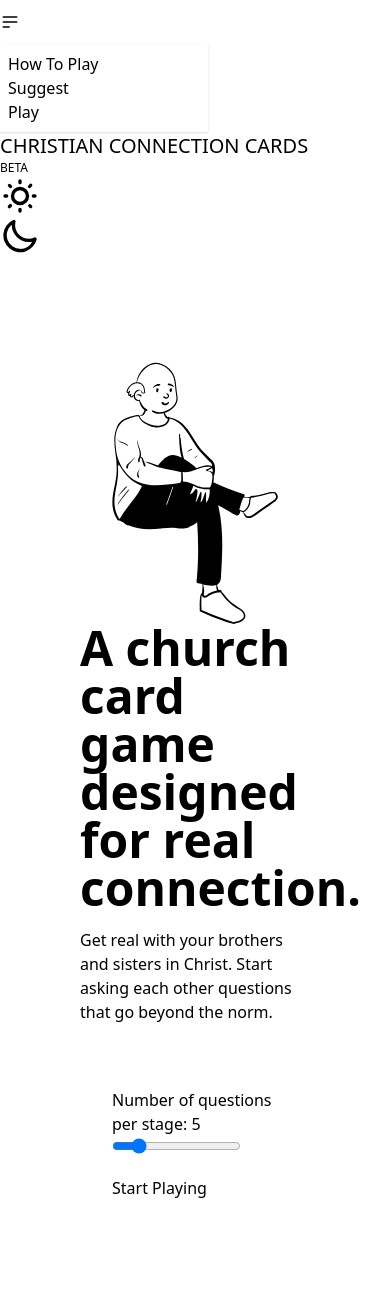
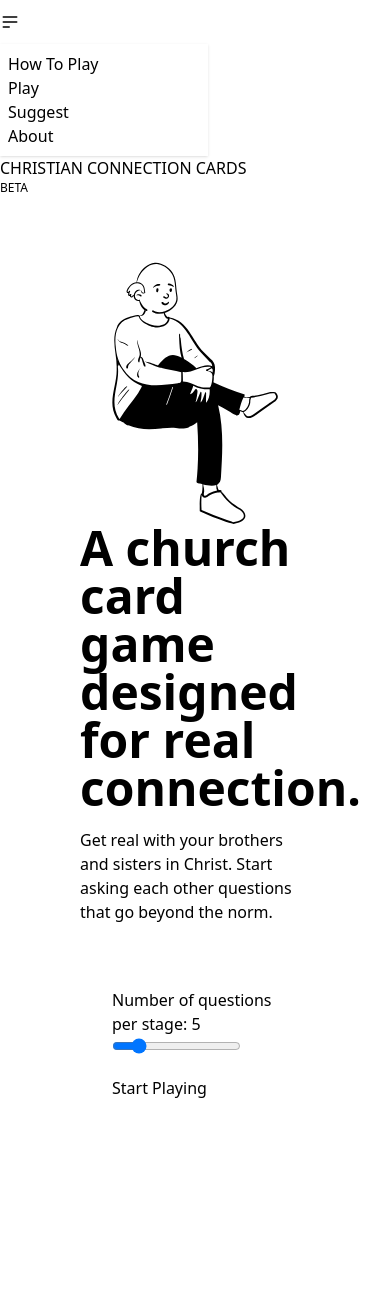
Before and after one commit to dylanlim-jy/christian-connection-cards, a Django app: page / in a window 390 px wide. Shown: the top 1300 px of the page. After the commit the page ends 1098 px from the top, so only its background shows below. Run offline with Django 4.2, Linux system fonts and the light colour scheme; parts of the project's set-up code (start-up, migrations or seed data) failed here and were passed over; some libraries are stand-ins or nearby versions.

Commit message:
Fix responsiveness and add how to play view

```diff
--- a/cards/templates/cards/index.html
+++ b/cards/templates/cards/index.html
@@ -4,7 +4,7 @@
 {% block title %}Connect with your Christian Family{% endblock title %}
 
 {% block content %}
-<section class="mx-auto px-20 min-w-5xl max-w-full py-20">
+<section class="mx-auto px-20 min-w-5xl max-w-full py-10">
     <div class="hero h-fit">
         <div class="hero-content flex-col lg:flex-row gap-x-9">
           <img src="{% static 'images/' %}{{ random_image }}" alt="Illustration of a human by Pablo Stanley" class="h-72 w-auto lg:h-auto lg:w-2/6" />
--- a/cards/templates/cards/play.html
+++ b/cards/templates/cards/play.html
@@ -3,7 +3,7 @@
 
 {% block title %}Play{% endblock title %}
 {% block content %}
-<section class="mx-auto justify-center px-20 max-w-7xl py-20">
+<section class="mx-auto justify-center px-20 max-w-7xl py-10">
     <!-- <div class="tabs tabs-boxed">
         <a class="tab tab-active">Stage 1: Belief and Identity</a>
         <a class="tab">Stage 2: Community and Relationships</a>
@@ -17,8 +17,8 @@
       </div>
     <progress id="progressBar" class="progress progress-primary w-full mb-12" value="1" max="{{ num_cards }}"></progress>
 
-    <div class="card card-bordered px-20 py-20 min-h-max lg:h-96">
-        <p id="currentQuestion" class="text-5xl font-extrabold text-center my-auto"></p>
+    <div class="card card-bordered min-h-max px-5 md:px-10 lg:px-20 py-20 lg:h-96">
+        <p id="currentQuestion" class="text-2xl md:text-4xl lg:text-5xl font-extrabold text-center my-auto"></p>
     </div>
     <div class="join grid grid-cols-2 mt-12">
         <button id="previousQuestion" class="join-item btn btn-outline btn-disabled">Previous</button>
--- a/cards/urls.py
+++ b/cards/urls.py
@@ -5,5 +5,6 @@ from . import views
 app_name = 'cards'
 urlpatterns = [
     path('', views.index, name='index'),
-    path('play', views.play, name='play')
+    path('play', views.play, name='play'),
+    path('how_to_play', views.how_to_play, name='how_to_play'),
 ]
--- a/cards/views.py
+++ b/cards/views.py
@@ -38,6 +38,9 @@ def play(request):
 
     return render(request, 'cards/play.html', context)
 
+def how_to_play(request):
+    return render(request, 'cards/how_to_play.html', {})
+
 
 def generate_questions(questions, n):
     random.shuffle(questions)
--- a/theme/templates/base.html
+++ b/theme/templates/base.html
@@ -18,18 +18,20 @@
 					  <svg xmlns="http://www.w3.org/2000/svg" class="h-5 w-5" fill="none" viewBox="0 0 24 24" stroke="currentColor"><path stroke-linecap="round" stroke-linejoin="round" stroke-width="2" d="M4 6h16M4 12h16M4 18h7" /></svg>
 					</label>
 					<ul tabindex="0" class="menu menu-sm dropdown-content mt-3 z-[1] p-2 shadow bg-base-100 rounded-box w-52">
-						<li><a>How To Play</a></li>
+						<li><a href="{% url 'cards:how_to_play' %}">How To Play</a></li>
+						<li><a href="{% url 'cards:play' %}">Play</a></li>
+						<div class="divider"></div>
 						<li><a>Suggest</a></li>
-						<li><a href="{% url 'cards:play' %}">Play</a></li>
+						<li><a>About</a></li>
 					</ul>
 				  </div>
 			</div>
 			<div class="navbar-center">
-			  <a href="{% url 'cards:index' %}" class="btn btn-ghost normal-case text-xl">CHRISTIAN CONNECTION CARDS</a>
+			  <a href="{% url 'cards:index' %}" class="btn btn-ghost normal-case text-md md:text-xl">CHRISTIAN CONNECTION CARDS</a>
 			  <div class="badge badge-outline text-xs">BETA</div>
 			</div>
 			<div class="navbar-end">
-				<label class="swap swap-rotate">
+				<label class="swap swap-rotate hidden md:inline-grid">
 					<input id="darkModeToggle" type="checkbox" style="display:none"/>
 					<!-- sun icon -->
 					<svg class="swap-on fill-current w-10 h-10" xmlns="http://www.w3.org/2000/svg" viewBox="0 0 24 24"><path d="M5.64,17l-.71.71a1,1,0,0,0,0,1.41,1,1,0,0,0,1.41,0l.71-.71A1,1,0,0,0,5.64,17ZM5,12a1,1,0,0,0-1-1H3a1,1,0,0,0,0,2H4A1,1,0,0,0,5,12Zm7-7a1,1,0,0,0,1-1V3a1,1,0,0,0-2,0V4A1,1,0,0,0,12,5ZM5.64,7.05a1,1,0,0,0,.7.29,1,1,0,0,0,.71-.29,1,1,0,0,0,0-1.41l-.71-.71A1,1,0,0,0,4.93,6.34Zm12,.29a1,1,0,0,0,.7-.29l.71-.71a1,1,0,1,0-1.41-1.41L17,5.64a1,1,0,0,0,0,1.41A1,1,0,0,0,17.66,7.34ZM21,11H20a1,1,0,0,0,0,2h1a1,1,0,0,0,0-2Zm-9,8a1,1,0,0,0-1,1v1a1,1,0,0,0,2,0V20A1,1,0,0,0,12,19ZM18.36,17A1,1,0,0,0,17,18.36l.71.71a1,1,0,0,0,1.41,0,1,1,0,0,0,0-1.41ZM12,6.5A5.5,5.5,0,1,0,17.5,12,5.51,5.51,0,0,0,12,6.5Zm0,9A3.5,3.5,0,1,1,15.5,12,3.5,3.5,0,0,1,12,15.5Z"/></svg>
```
Also changed, not shown: README.md.
